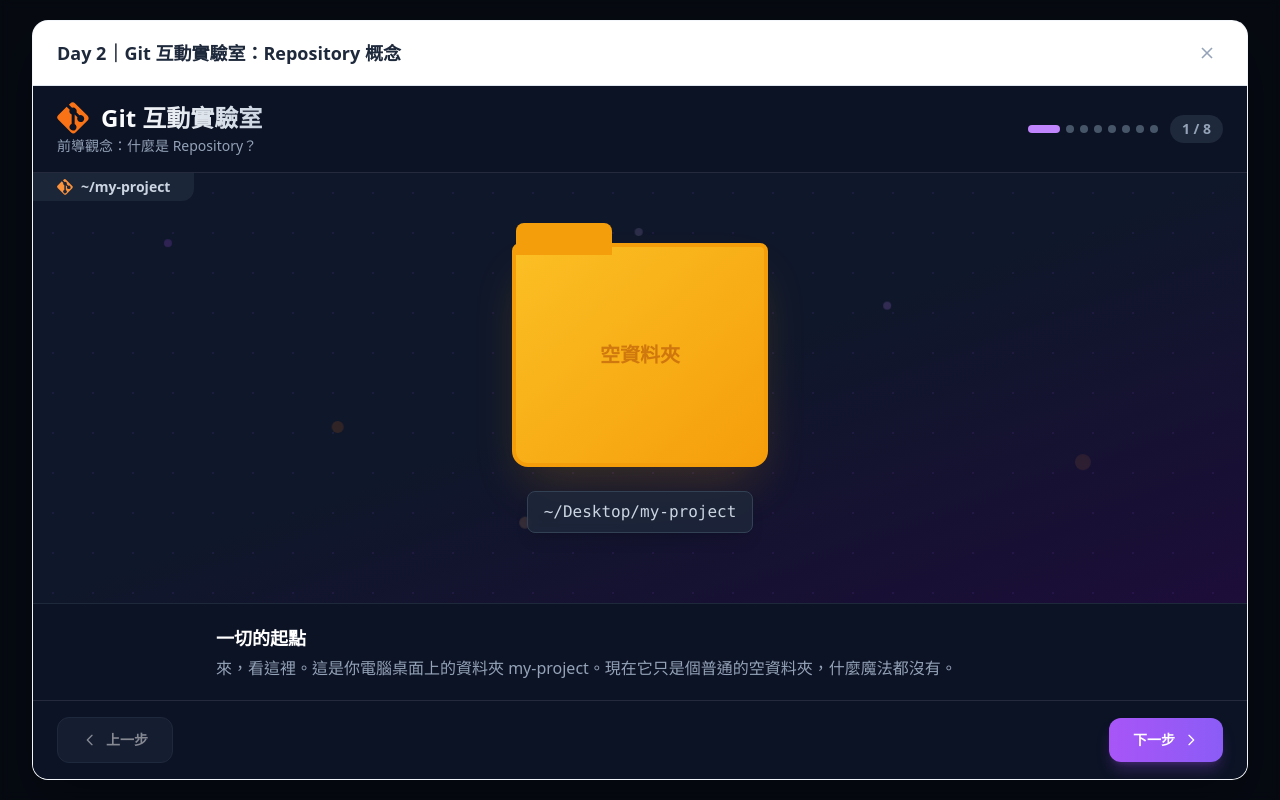
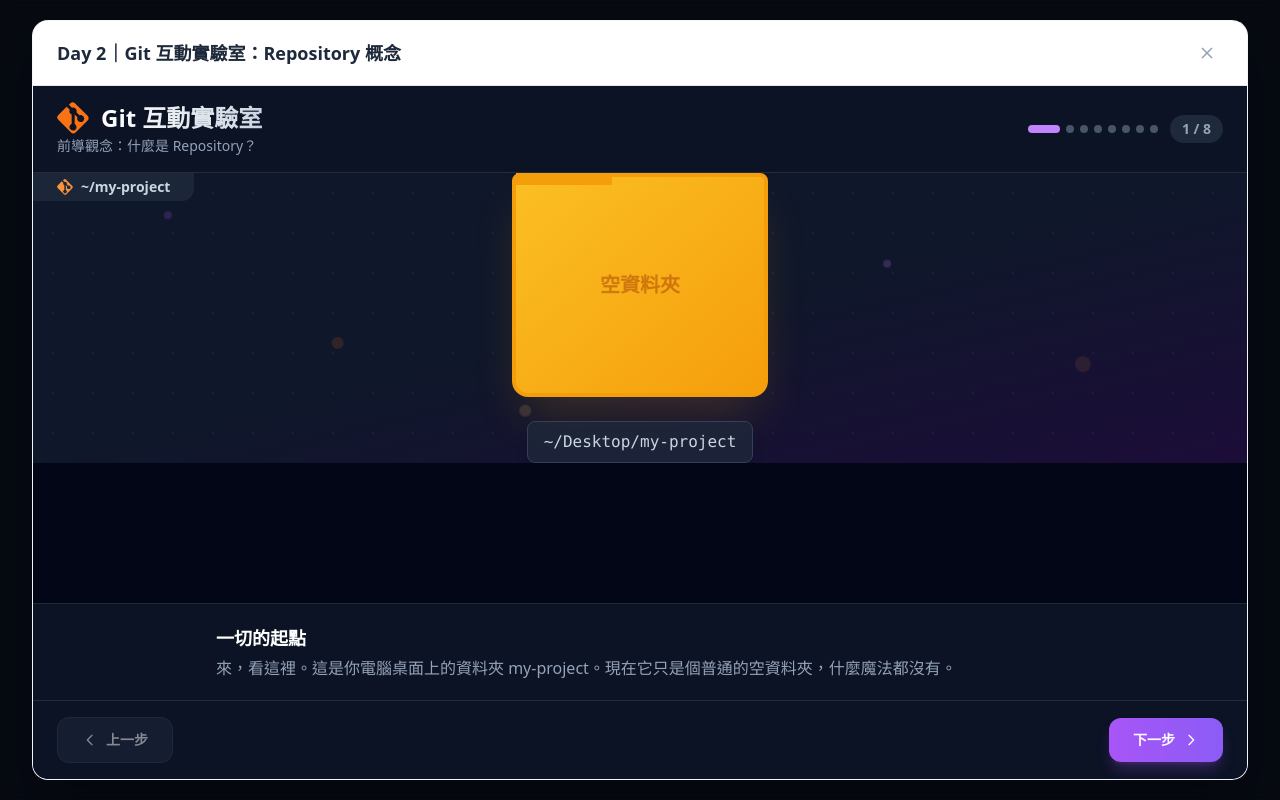
Before and after one commit to hexschool/backend-camp-game, a Vue app: page /dev in a window 1280 px wide. Both pictures are taken after a click on the element 412 px from the left and 203 px from the top of the page. Built offline with nearby package versions, Linux system fonts and the light colour scheme.

Commit message:
feat: 調整內容區域為可滾動，改善使用者體驗

```diff
--- a/src/components/InteractiveSlideModal.vue
+++ b/src/components/InteractiveSlideModal.vue
@@ -73,7 +73,7 @@ function handleComplete() {
       </header>
 
       <!-- 互動簡報內容區 -->
-      <main class="flex-1 overflow-hidden">
+      <main class="flex-1 overflow-y-auto">
         <component
           v-if="SlideComponent"
           :is="SlideComponent"
--- a/src/components/SlidesModal.vue
+++ b/src/components/SlidesModal.vue
@@ -54,7 +54,7 @@ function close() {
         </div>
       </header>
 
-      <div class="grid grid-cols-1 gap-3.5 p-3.5 md:grid-cols-[1.1fr_1fr]">
+      <div class="grid grid-cols-1 gap-3.5 overflow-y-auto p-3.5 md:grid-cols-[1.1fr_1fr]">
         <section>
           <div class="h-full rounded-2xl border border-slate-900/10 bg-white/70 p-3.5">
             <div class="inline-block rounded-full bg-amber-300/60 px-3 py-1 text-xs font-black text-slate-900">
--- a/src/components/interactive-slides/InteractiveSlideTemplate.vue
+++ b/src/components/interactive-slides/InteractiveSlideTemplate.vue
@@ -121,12 +121,14 @@ function handleComplete() {
     </div>
 
     <!-- Main Content -->
-    <div class="relative flex flex-1 flex-col overflow-hidden">
-      <!-- 內容區域 slot -->
-      <slot />
+    <div class="relative flex min-h-0 flex-1 flex-col">
+      <!-- 內容區域 slot（可滾動） -->
+      <div class="flex-1 overflow-y-auto">
+        <slot />
+      </div>
 
-      <!-- 底部說明區 -->
-      <div class="border-t border-slate-800 bg-slate-900/80 backdrop-blur-xl">
+      <!-- 底部說明區（固定在內容區底部） -->
+      <div class="shrink-0 border-t border-slate-800 bg-slate-900/80 backdrop-blur-xl">
         <div class="mx-auto max-w-4xl px-4 py-4 md:px-6 md:py-5">
           <h3 class="text-base font-bold text-white md:text-lg">{{ stepTitle }}</h3>
           <p class="mt-1 text-sm text-slate-400 md:text-base">{{ stepDesc }}</p>
--- a/src/components/interactive-slides/StaticDynamicSlide.vue
+++ b/src/components/interactive-slides/StaticDynamicSlide.vue
@@ -186,7 +186,7 @@ function handleComplete() {
     </template>
 
     <!-- 主要內容區 -->
-    <div class="relative flex flex-1 flex-col overflow-hidden bg-gradient-to-br from-slate-900 via-slate-900 to-amber-900/20">
+    <div class="relative flex flex-1 flex-col overflow-y-auto bg-gradient-to-br from-slate-900 via-slate-900 to-amber-900/20">
       <!-- 浮動粒子背景 -->
       <div class="pointer-events-none absolute inset-0 overflow-hidden">
         <div class="animate-float-slow absolute left-[10%] top-[20%] h-2 w-2 rounded-full bg-amber-500/20"></div>
@@ -269,8 +269,8 @@ function handleComplete() {
       </div>
 
       <!-- ===== COMPARE VIEW ===== -->
-      <div v-else-if="stepData.view === 'compare'" class="relative flex flex-1 items-center justify-center p-4 md:p-8">
-        <div class="flex w-full max-w-4xl flex-col items-center gap-8 md:flex-row md:justify-center">
+      <div v-else-if="stepData.view === 'compare'" class="relative flex flex-1 items-start justify-center overflow-y-auto p-4 pt-2 md:items-center md:p-8">
+        <div class="flex w-full max-w-4xl flex-col items-center gap-4 md:flex-row md:gap-8 md:justify-center">
 
           <!-- 錯誤做法 -->
           <div
@@ -335,7 +335,7 @@ function handleComplete() {
       </div>
 
       <!-- ===== ARCHITECTURE VIEW ===== -->
-      <div v-else-if="stepData.view === 'architecture'" class="relative flex flex-1 items-center justify-center p-4 md:p-8">
+      <div v-else-if="stepData.view === 'architecture'" class="relative flex flex-1 items-start justify-center overflow-y-auto p-4 pt-2 md:items-center md:p-8">
         <div class="w-full max-w-5xl">
           <!-- 三欄架構圖 -->
           <div class="flex flex-col items-stretch gap-3 md:flex-row md:items-center md:gap-4">
```
